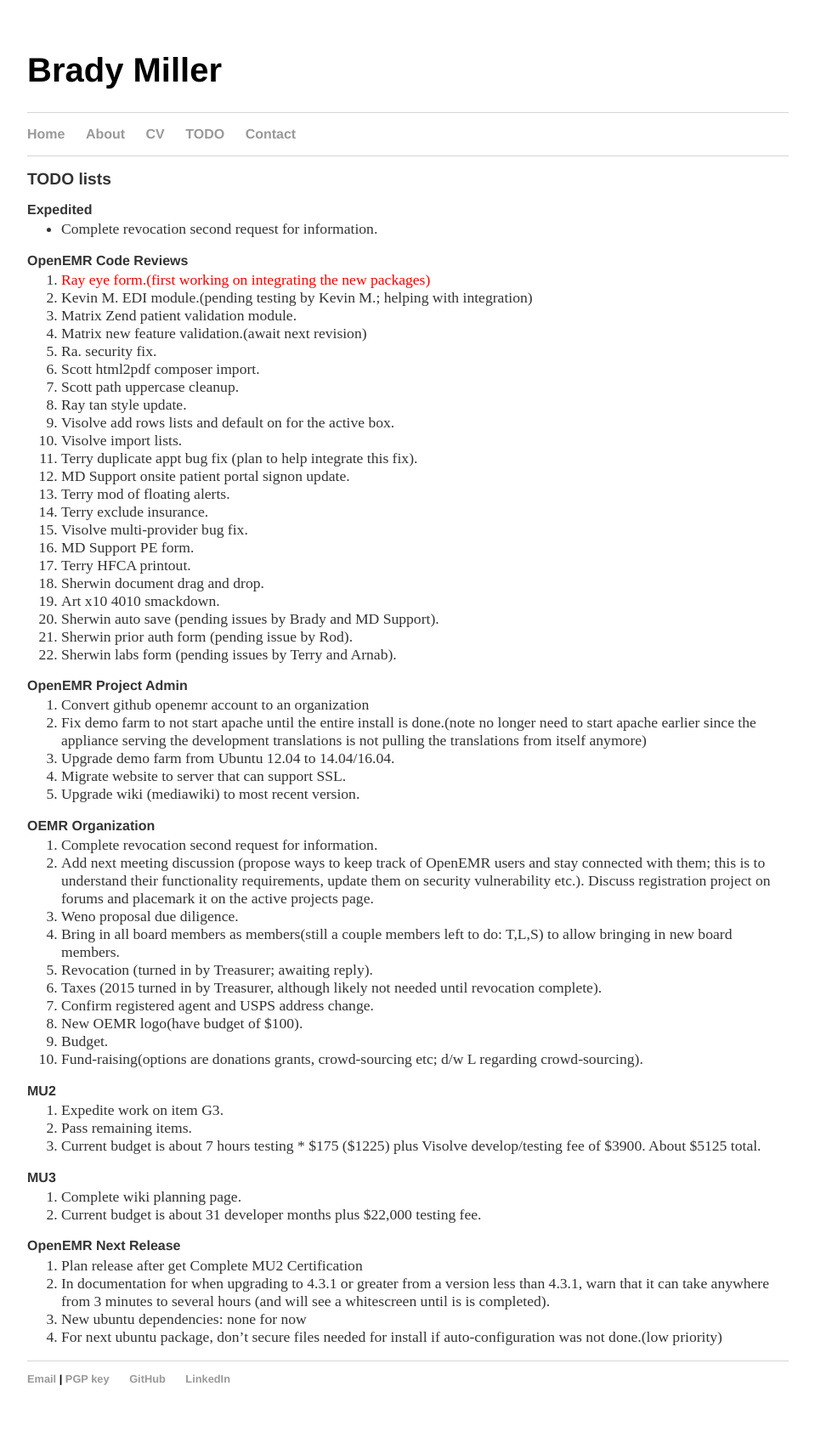
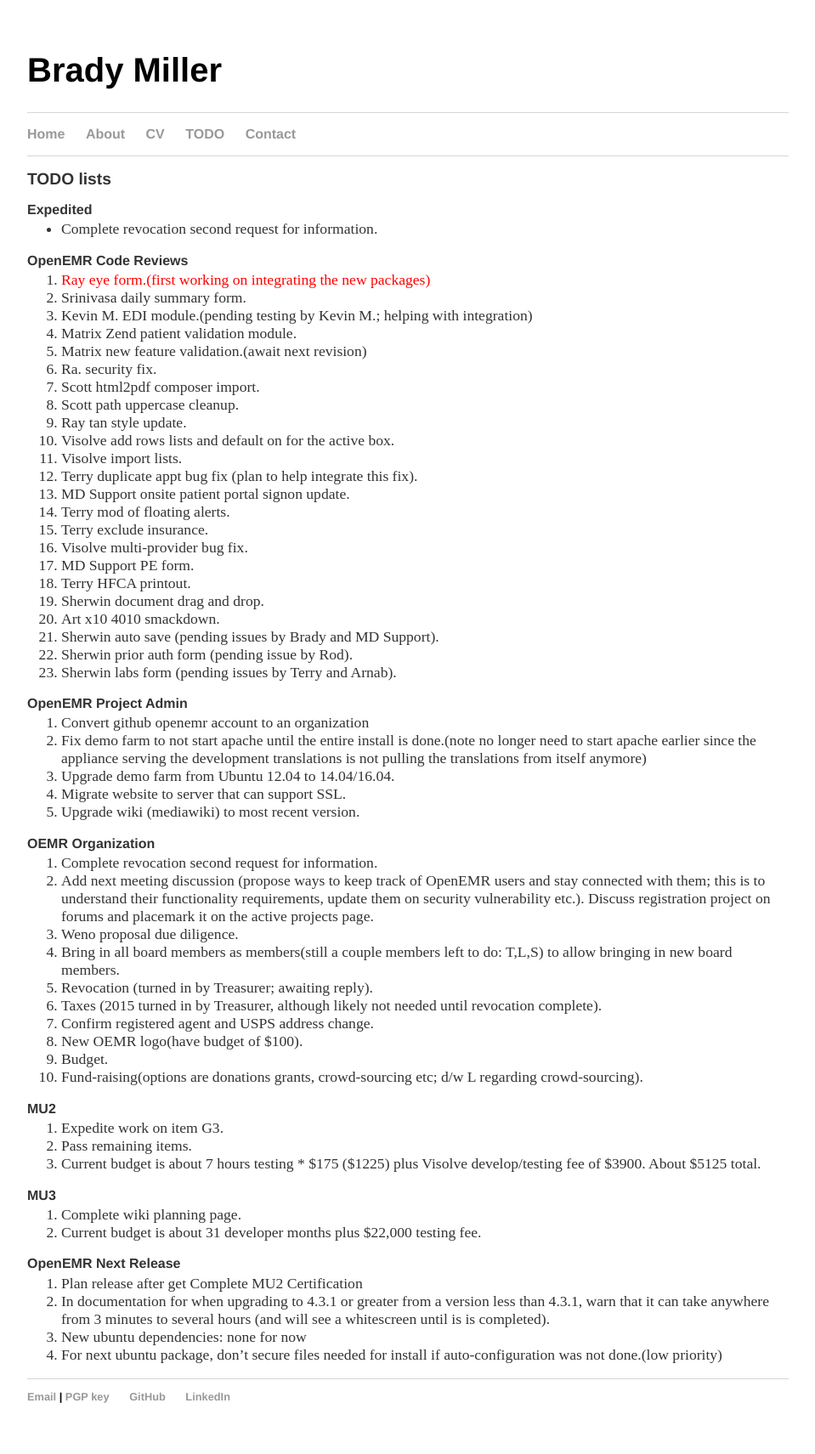
Before and after one commit to bradymiller/bradymiller.github.io, a Jekyll site: the page built from todo/index.md, in a window 1280 px wide. Shown: the whole page at 85% size, without its empty margins (160-1119 px from the left). Built offline with Jekyll 4.4.1, drawn with Linux system fonts in a browser that asks for light colours; before the commit the page ends 1690 px from its top, so only the background shows below that.

Commit message:
Update todo list

```diff
--- a/todo/index.md
+++ b/todo/index.md
@@ -8,6 +8,7 @@
 
 ### OpenEMR Code Reviews
 1. <span style="color: red">Ray eye form.(first working on integrating the new packages)</span>
+1. Srinivasa daily summary form.
 1. Kevin M. EDI module.(pending testing by Kevin M.; helping with integration)
 1. Matrix Zend patient validation module.
 1. Matrix new feature validation.(await next revision)
```
